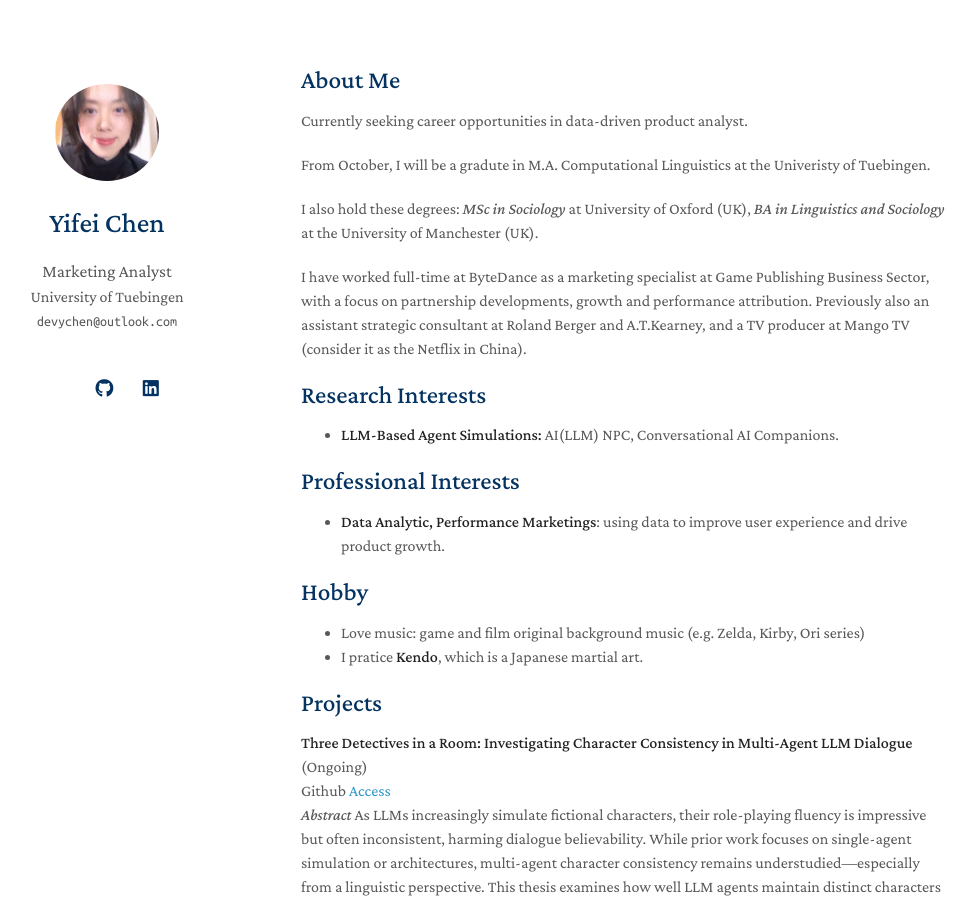
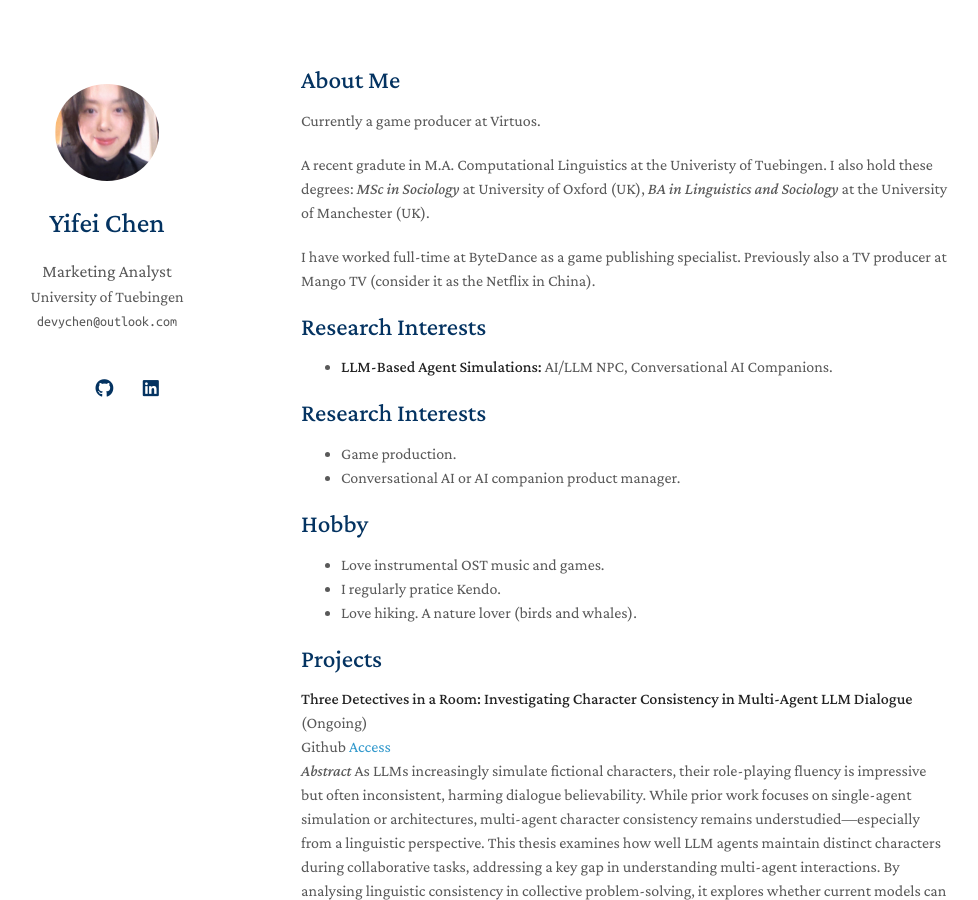
Before and after one commit to devychen/devychen.github.io, a Jekyll site: the page built from index.md, in a window 1280 px wide and 900 px high. Shown: the whole window, without its empty margins (169-1147 px from the left). Built offline with Jekyll 4.4.1, drawn with Linux system fonts in a browser that asks for light colours; a style sheet for code colours, icons or effects is not loaded; our own code applies the rules of GitHub Pages for plain Markdown files.

Commit message:
Update index.md

```diff
--- a/index.md
+++ b/index.md
@@ -4,27 +4,25 @@ layout: homepage
 
 ## About Me
 
-Currently seeking career opportunities in data-driven product analyst.
+Currently a game producer at Virtuos.
 
-From October, I will be a gradute in M.A. Computational Linguistics at the Univeristy of Tuebingen. <br>
+A recent gradute in M.A. Computational Linguistics at the Univeristy of Tuebingen. I also hold these degrees: _MSc in Sociology_ at University of Oxford (UK), _BA in Linguistics and Sociology_ at the University of Manchester (UK). <br>
 
-I also hold these degrees: _MSc in Sociology_ at University of Oxford (UK),
-_BA in Linguistics and Sociology_ at the University of Manchester (UK). <br>
-
-I have worked full-time at ByteDance as a marketing specialist at Game Publishing Business Sector, with a focus on partnership developments, growth and performance attribution. Previously also an assistant strategic consultant at Roland Berger and A.T.Kearney, and a TV producer at Mango TV (consider it as the Netflix in China).
+I have worked full-time at ByteDance as a game publishing specialist. Previously also a TV producer at Mango TV (consider it as the Netflix in China).
 
 ## Research Interests
 
-- **LLM-Based Agent Simulations:**  AI(LLM) NPC, Conversational AI Companions.
+- **LLM-Based Agent Simulations:**  AI/LLM NPC, Conversational AI Companions.
 
-## Professional Interests
-
-- **Data Analytic, Performance Marketings**: using data to improve user experience and drive product growth.
+## Research Interests
+- Game production.
+- Conversational AI or AI companion product manager.
 
 ## Hobby
 
-- Love music: game and film original background music (e.g. Zelda, Kirby, Ori series)
-- I pratice **Kendo**, which is a Japanese martial art.
+- Love instrumental OST music and games.
+- I regularly pratice Kendo.
+- Love hiking. A nature lover (birds and whales).
 
 ## Projects
 
```
